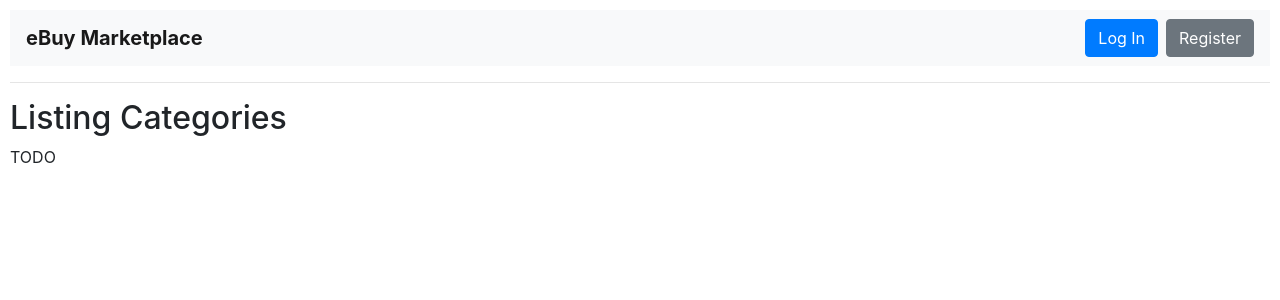
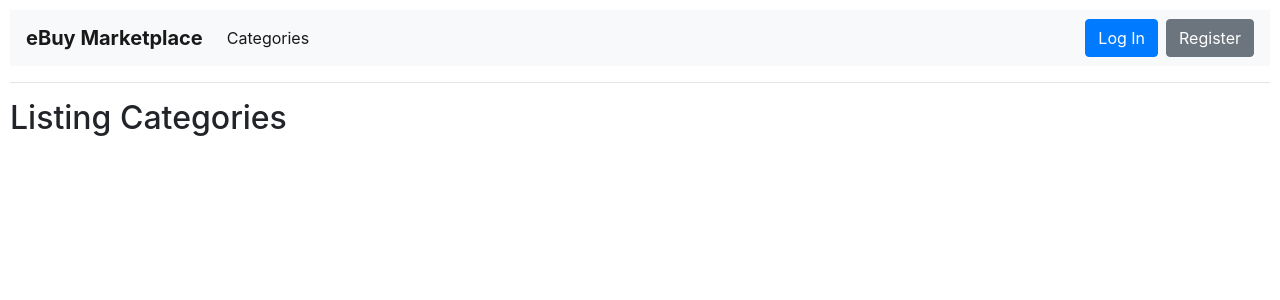
Before and after one commit to SebastianHpe/commerce, a Django app: page /categories/ in a window 1280 px wide. Shown: the top 300 px of the page. Run offline with Django 3.2, Linux system fonts and the light colour scheme; data that the repository does not hold is empty; some libraries are stand-ins or nearby versions.

Commit message:
feat: Add category page and filter

```diff
--- a/auctions/models.py
+++ b/auctions/models.py
@@ -10,7 +10,6 @@ class Category(models.Model):
 
     def __str__(self):
         return self.name
-
 
 class Listing(models.Model):
     class Status(models.IntegerChoices):
--- a/auctions/templates/auctions/categories.html
+++ b/auctions/templates/auctions/categories.html
@@ -2,6 +2,11 @@
 
 {% block body %}
     <h2>Listing Categories</h2>
-
-    TODO
+    <div class="col-4">
+        <div class="list-group" id="list-tab" role="tablist">
+        {% for category in categories %}
+            <a class="list-group-item list-group-item-action" id="list-home-list" data-toggle="list" href="{% url 'category' category.name %}" role="tab">{{ category.name }}</a>
+        {% endfor %}
+        </div>
+    </div>
 {% endblock %}
--- a/auctions/templates/auctions/layout.html
+++ b/auctions/templates/auctions/layout.html
@@ -23,10 +23,10 @@
 
             <div class="collapse navbar-collapse" id="navbarNavAltMarkup">
                 <div class="navbar-nav">
+                    {% nav_link 'list_categories' 'Categories' %}
                     {% if user.is_authenticated %}
                         {% nav_link "closed_listings" "Closed Listings" %}
                         {% nav_link "won_listings" "Won Listings" %}
-                        {% nav_link 'categories' 'Categories' %}
                         {% nav_link 'watchlist' 'Watchlist' %}
                         {% nav_link 'create' 'Create Listing' %}
                     {% endif %}
--- a/auctions/urls.py
+++ b/auctions/urls.py
@@ -10,7 +10,8 @@ urlpatterns = [
     path("login/", views.login_view, name="login"),
     path("logout/", views.logout_view, name="logout"),
     path("register/", views.register, name="register"),
-    path("categories/", views.categories, name="categories"),
+    path("categories/", views.list_categories, name="list_categories"),
+    path("category/<str:category>/", views.category, name="category"),
     path("watchlist/", views.watchlist, name="watchlist"),
     path("create/", views.create, name="create"),
     path("listing/<int:id>/", views.listing_detail, name="listing_detail"),
--- a/auctions/views.py
+++ b/auctions/views.py
@@ -7,7 +7,7 @@ from django.shortcuts import render, redirect, get_object_or_404
 from django.urls import reverse
 
 from .forms import NewListingForm, NewBidForm
-from .models import User, Listing
+from .models import User, Listing, Category
 
 
 def index(request):
@@ -35,6 +35,12 @@ def my_listings(request):
     return render(request, "auctions/index.html", {
         "listings": Listing.objects.filter(status=Listing.Status.ACTIVE).filter(author=request.user),
         "title": "My Listings",
+        })
+
+def category(request, category):
+    return render(request, "auctions/index.html", {
+        "listings": Listing.objects.filter(status=Listing.Status.ACTIVE).filter(category=Category.objects.get(name=category)),
+        "title": category,
         })
 
 def login_view(request):
@@ -96,8 +102,8 @@ def register(request):
         return render(request, "auctions/register.html")
 
 
-def categories(request):
-    return render(request, "auctions/categories.html")
+def list_categories(request):
+    return render(request, "auctions/categories.html", {"categories": Category.objects.all()})
 
 
 @login_required
```
Also changed, not shown: README.md.
